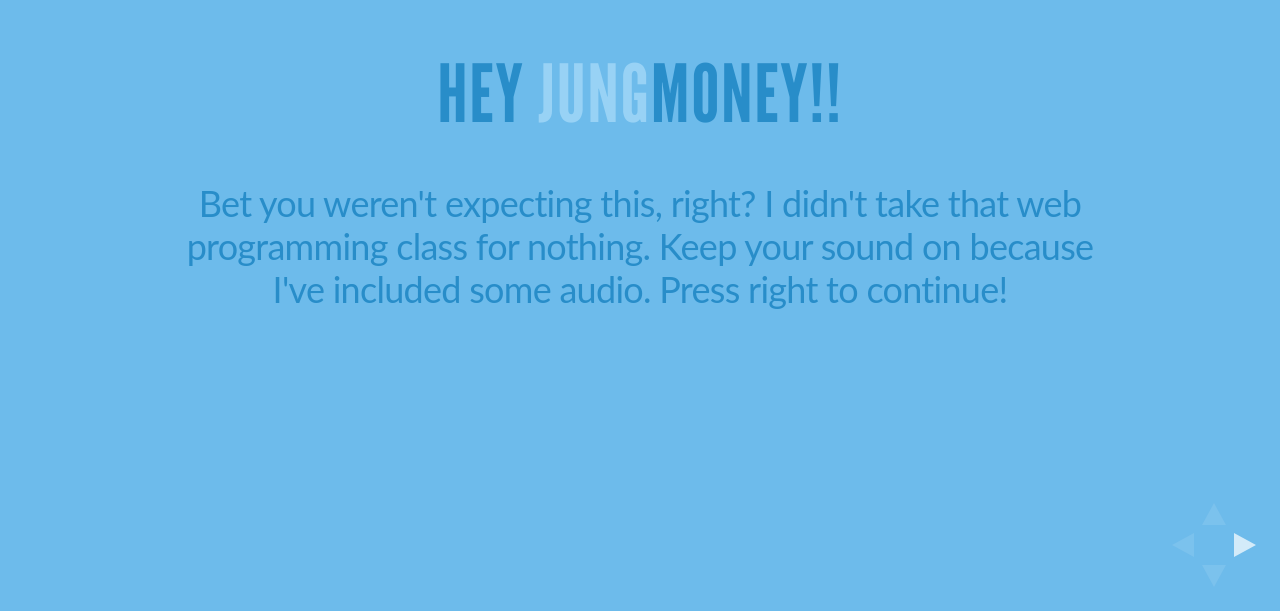
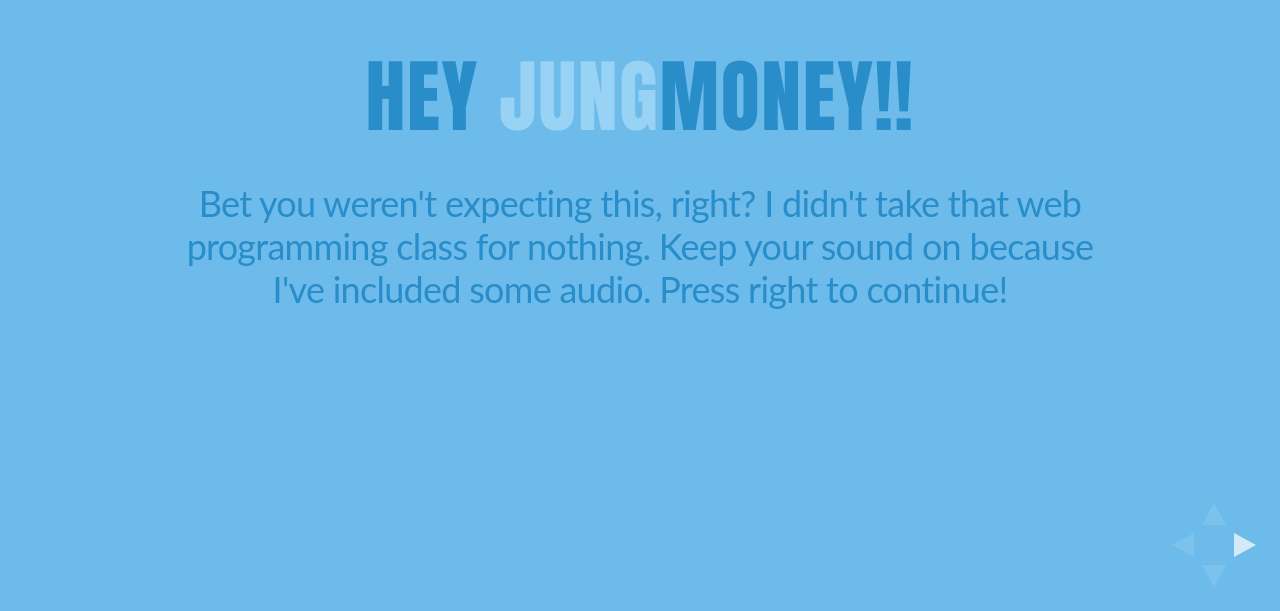
Before and after one commit to jungmoney/jungmoney.github.io, a plain HTML site: page index.html in a window 1280 px wide. Shown: the part 189-800 px from the top of the page. Drawn offline with Linux system fonts and the light colour scheme.

Commit message:
change header font to impact

```diff
--- a/css/style.css
+++ b/css/style.css
@@ -64,7 +64,7 @@ html, body{
   margin: 0 0 20px 0;
   color: #eeeeee;
   color: #98D2F5;
-  font-family: "League Gothic", Impact, sans-serif;
+  font-family: Impact, "League Gothic", sans-serif;
   line-height: 0.9em;
   letter-spacing: 0.02em;
   text-transform: uppercase;
```
